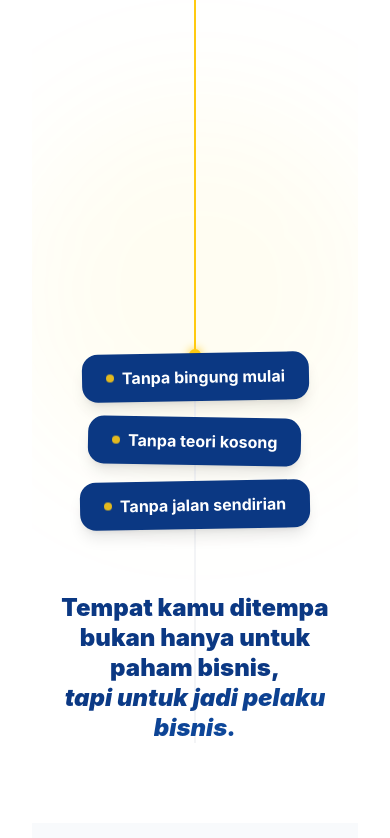
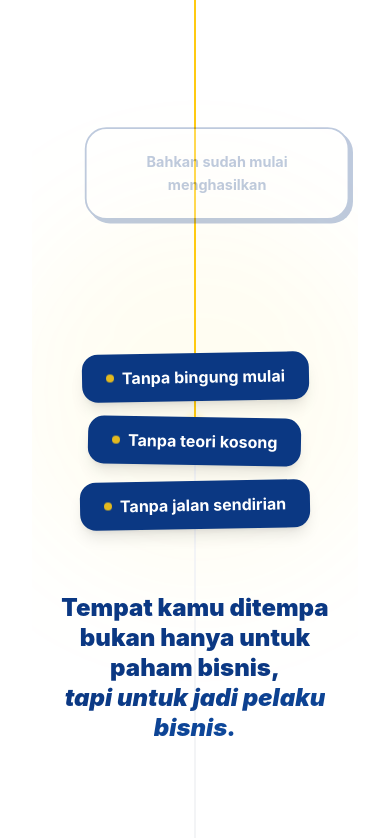
Before and after one commit to projectdanz/LP-pondokEntrepreneur, a React (Vite) app: page / in a window 390 px wide. Shown: the part 1766-2604 px from the top of the page. Built offline with nearby package versions, Linux system fonts and the light colour scheme.

Commit message:
feat: Adjust fourth card animation timing and add bottom padding to the summary content section.

```diff
--- a/src/pages/seactions/HeroSeaction.jsx
+++ b/src/pages/seactions/HeroSeaction.jsx
@@ -25,8 +25,8 @@ export default function HeroSeaction() {
   const cardOpacity3 = useTransform(smoothProgress, [0.5, 0.65], [0, 1]);
   const cardTranslate3 = useTransform(smoothProgress, [0.5, 0.65], [-30, 0]);
 
-  const cardOpacity4 = useTransform(smoothProgress, [0.75, 0.9], [0, 1]);
-  const cardTranslate4 = useTransform(smoothProgress, [0.75, 0.9], [30, 0]);
+  const cardOpacity4 = useTransform(smoothProgress, [0.65, 0.8], [0, 1]);
+  const cardTranslate4 = useTransform(smoothProgress, [0.65, 0.8], [30, 0]);
 
   // Floating decoration animations
   const floatingY = useTransform(smoothProgress, [0, 1], [0, -100]);
@@ -222,7 +222,7 @@ export default function HeroSeaction() {
         </div>
 
         {/* New Summary Content */}
-        <div className="mt-32 md:mt-48 text-center relative z-20">
+        <div className="mt-32 md:mt-48 pb-32 md:pb-64 text-center relative z-20">
           <motion.div
             initial={{ opacity: 0, scale: 0.8 }}
             whileInView={{ opacity: 1, scale: 1 }}
```
